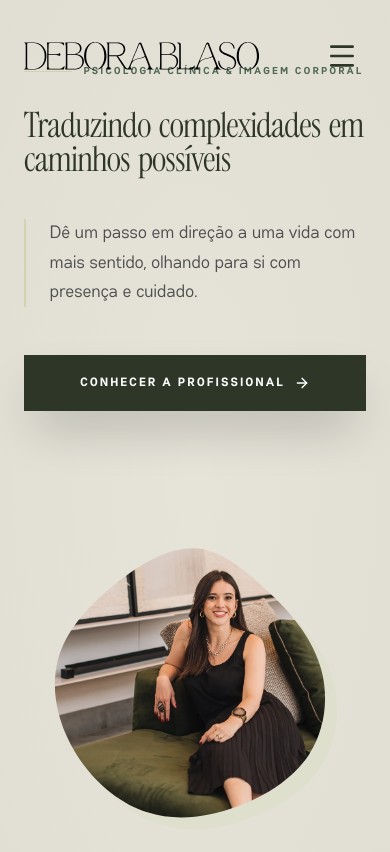
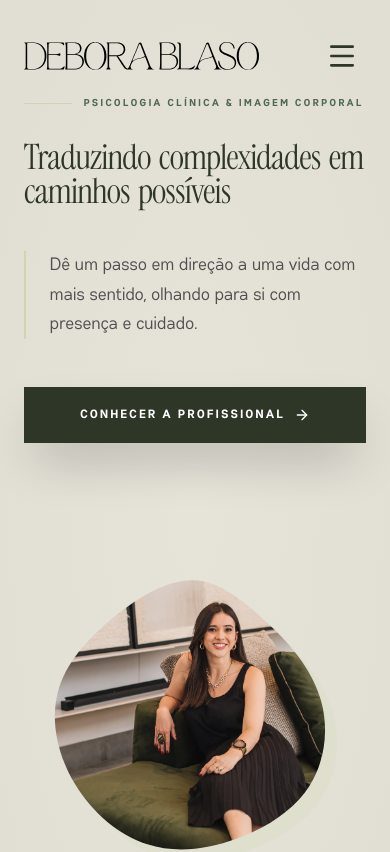
Before and after one commit to gmmdevbr/debora-blaso, a React (Vite) app: page / in a window 390 px wide. Shown: the top 852 px of the page. Built offline with nearby package versions, Linux system fonts and the light colour scheme.

Commit message:
fix: minor fixes

```diff
--- a/src/components/ComoFunciona.tsx
+++ b/src/components/ComoFunciona.tsx
@@ -61,8 +61,7 @@ export function ComoFunciona() {
               Nota sobre Convênios
             </h4>
             <p className="text-sm text-monstera/80 leading-relaxed">
-              Atendimentos particulares. Não aceitamos convênios diretamente,
-              mas fornecemos recibo para solicitação de reembolso.
+              Meus atendimentos são somente particulares, mas emito nota fiscal que pode ser utilizada para solicitação de reembolso, caso seu convênio realize. Se tiver dúvidas de como funciona o processo de reembolso, basta entrar em contato com a sua operadora de plano de saúde.
             </p>
           </div>
         </div>
--- a/src/components/Footer.tsx
+++ b/src/components/Footer.tsx
@@ -3,9 +3,7 @@ export function Footer() {
     <footer className="bg-monstera text-white py-16 px-6 md:px-12">
       <div className="max-w-7xl mx-auto flex flex-col md:flex-row justify-between items-center gap-8 text-center md:text-left">
         <div>
-          <span className="font-display text-2xl font-bold tracking-tight block">
-            DÉBORA BLASO
-          </span>
+          <img src="/logo.svg" alt="Débora Blaso" className="h-8 w-auto mb-3 mx-auto md:mx-0 brightness-0 invert" />
           <span className="text-[10px] uppercase tracking-[0.2em] opacity-60 block mt-2">
             CRP 12/XXXXX • Psicologia & Imagem
           </span>
@@ -26,8 +24,9 @@ export function Footer() {
             Instagram
           </a>
         </div>
-        <div className="text-[10px] uppercase tracking-[0.2em] opacity-40">
-          © 2025 Todos os direitos reservados.
+        <div className="text-[10px] uppercase tracking-[0.2em] opacity-40 flex flex-col gap-2">
+          <span>© 2025 Todos os direitos reservados.</span>
+          <span className="opacity-60">Feito por: <a href="https://gmartins.dev" target="_blank" rel="noopener noreferrer" className="hover:text-walnut transition-colors">gmartins.dev</a></span>
         </div>
       </div>
     </footer>
--- a/src/components/Header.tsx
+++ b/src/components/Header.tsx
@@ -31,7 +31,7 @@ export function Header() {
         )}
       >
         <div className="max-w-7xl mx-auto flex justify-between items-center">
-          <a href="#" className="group z-50">
+          <a href="#" className="group z-50 flex items-center">
             <img src="/logo.svg" alt="Débora Blaso" className="h-7 w-auto" />
           </a>
 
--- a/src/components/Hero.tsx
+++ b/src/components/Hero.tsx
@@ -13,8 +13,8 @@ export function Hero() {
       {/* Subtle decorative blob */}
       <div className="absolute top-0 right-0 w-[40vw] h-[40vw] bg-ginkgo/10 rounded-full blur-[120px] -z-10 translate-x-1/4 -translate-y-1/4 hidden lg:block" />
 
-      <div className="max-w-7xl mx-auto w-full px-6 md:px-12 pt-16 pb-20 lg:pt-24 relative z-10">
-        <div className="grid grid-cols-1 lg:grid-cols-12 gap-16 items-center">
+      <div className="max-w-7xl mx-auto w-full px-6 md:px-12 py-24 lg:py-32 relative z-10">
+        <div className="grid grid-cols-1 lg:grid-cols-12 gap-16 items-start">
           {/* Content - Left side on desktop, centered on mobile */}
           <div className="lg:col-span-7 reveal">
             <div className="flex items-center gap-3 mb-8">
```
